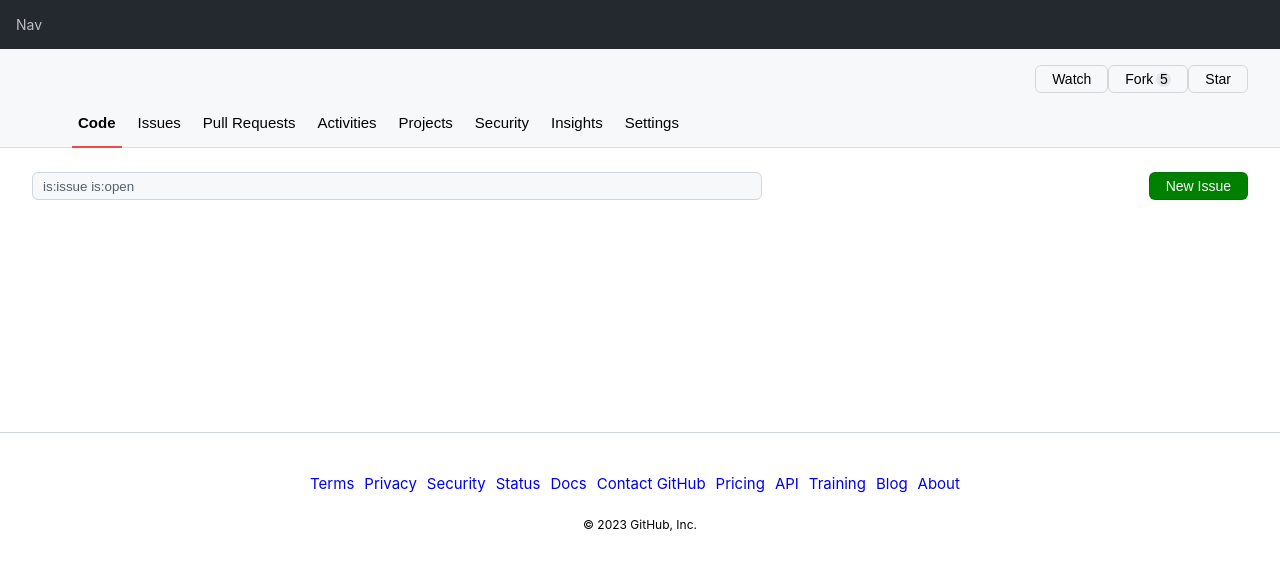
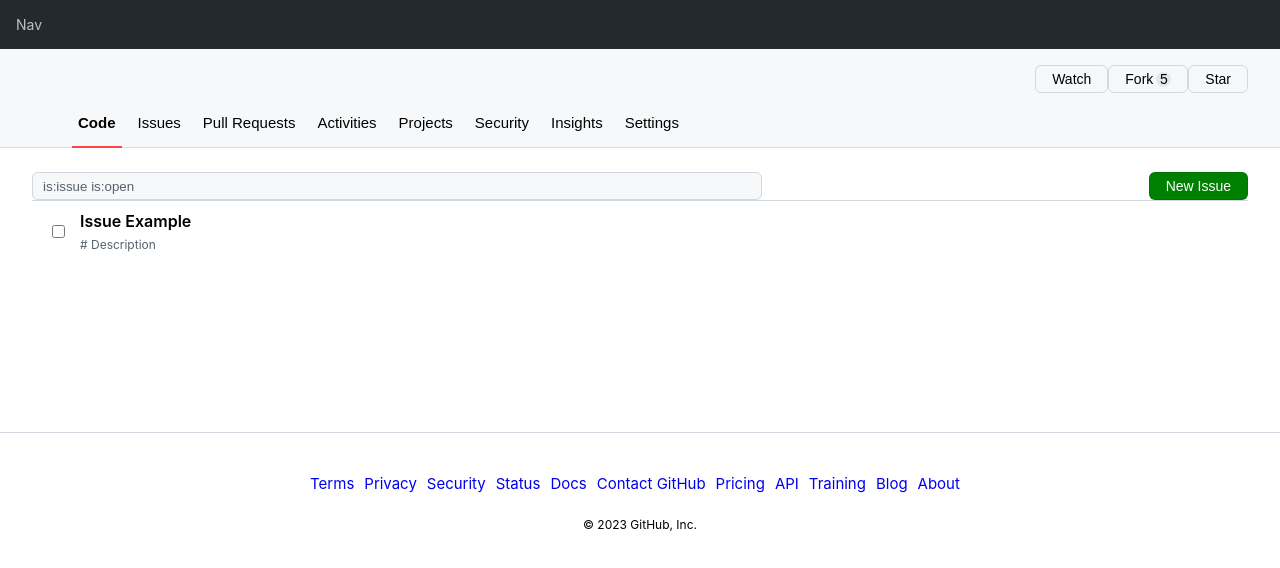
Before and after one commit to eeseohyun/github-issues, a React (Create React App) app: page / in a window 1280 px wide. Shown: the top 568 px of the page. Built offline with nearby package versions, Linux system fonts and the light colour scheme.

Commit message:
ListItem 컴포넌트 구현

```diff
--- a/src/ListContainer.js
+++ b/src/ListContainer.js
@@ -1,6 +1,7 @@
 import Button from "./components/Button";
 import styles from "./ListContainer.module.css";
 import { useEffect, useState } from "react";
+import ListItem from "./components/ListItem";
 
 export default function ListContainer() {
 	const [inputValue, setInputValue] = useState("is:issue is:open");
@@ -23,6 +24,9 @@ export default function ListContainer() {
 					New Issue
 				</Button>
 			</div>
+			<div className={styles.container}>
+				<ListItem />
+			</div>
 		</div>
 	);
 }
--- /dev/null
+++ b/src/components/ListItem.js
@@ -0,0 +1,20 @@
+import styles from "./ListItem.module.css";
+
+export default function ListItem({ onChangeCheckBox, checked, onClickTitle }) {
+	return (
+		<div className={styles.wrapper}>
+			<input
+				type="checkbox"
+				className={styles.checkbox}
+				value={checked}
+				onChange={onChangeCheckBox}
+			/>
+			<div>
+				<div role="button" onClick={onClickTitle} className={styles.title}>
+					Issue Example
+				</div>
+				<div className={styles.subTitle}># Description</div>
+			</div>
+		</div>
+	);
+}
--- /dev/null
+++ b/src/components/ListItem.module.css
@@ -0,0 +1,29 @@
+.wrapper {
+	display: flex;
+	padding: 8px 16px;
+	border-top: 1px solid #d0d7de;
+	background: #ffffff;
+}
+
+.wrapper:hover {
+	background: rgba(246, 248, 250);
+}
+.checkbox {
+	margin-right: 15px;
+	margin-top: 5px;
+}
+.title {
+	font-size: 16px;
+	font-weight: 600;
+	line-height: 24px;
+	margin-bottom: 4px;
+	cursor: pointer;
+}
+.title:hover {
+	color: #0969da;
+}
+
+.subTitle {
+	color: rgba(87, 96, 106);
+	font-size: 12px;
+}
```
